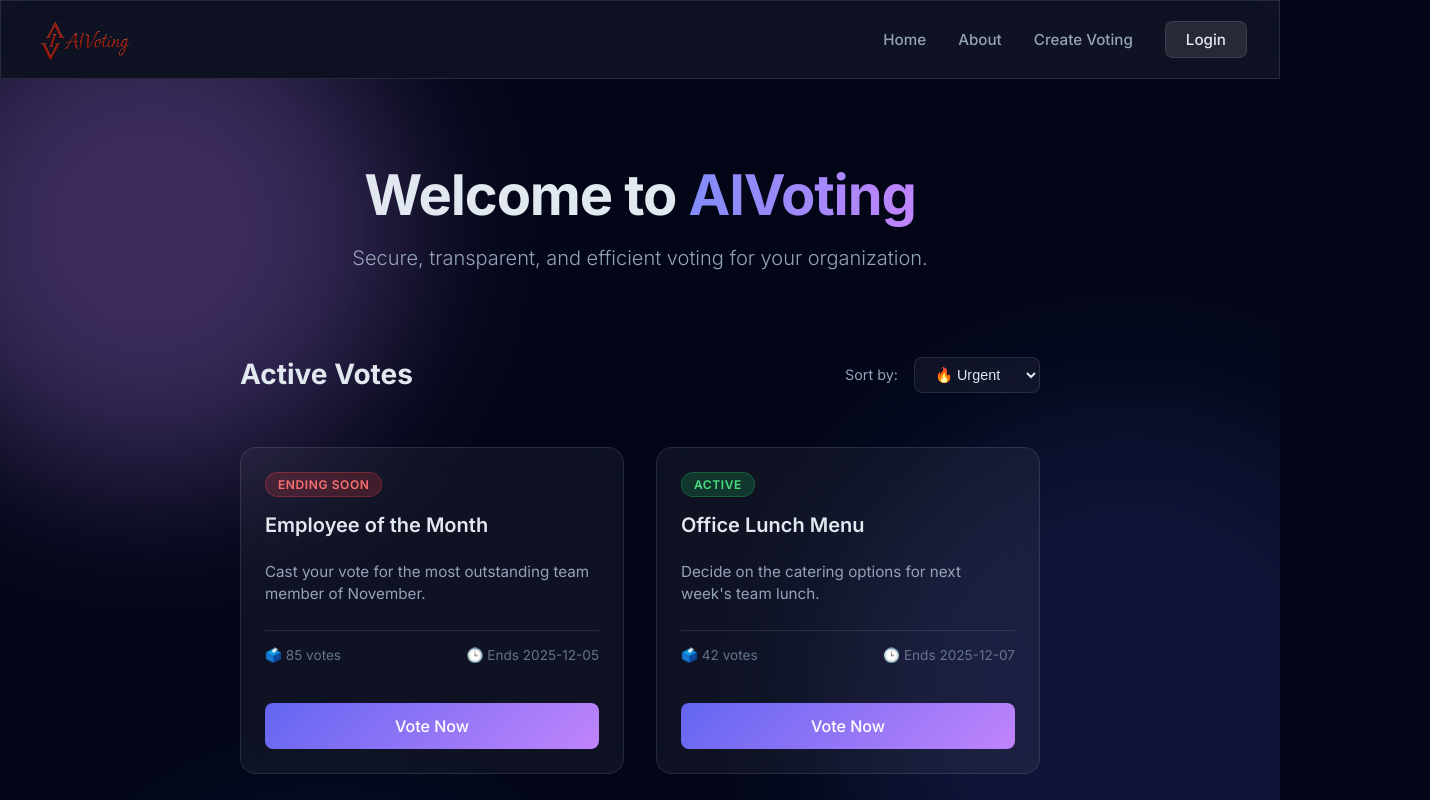
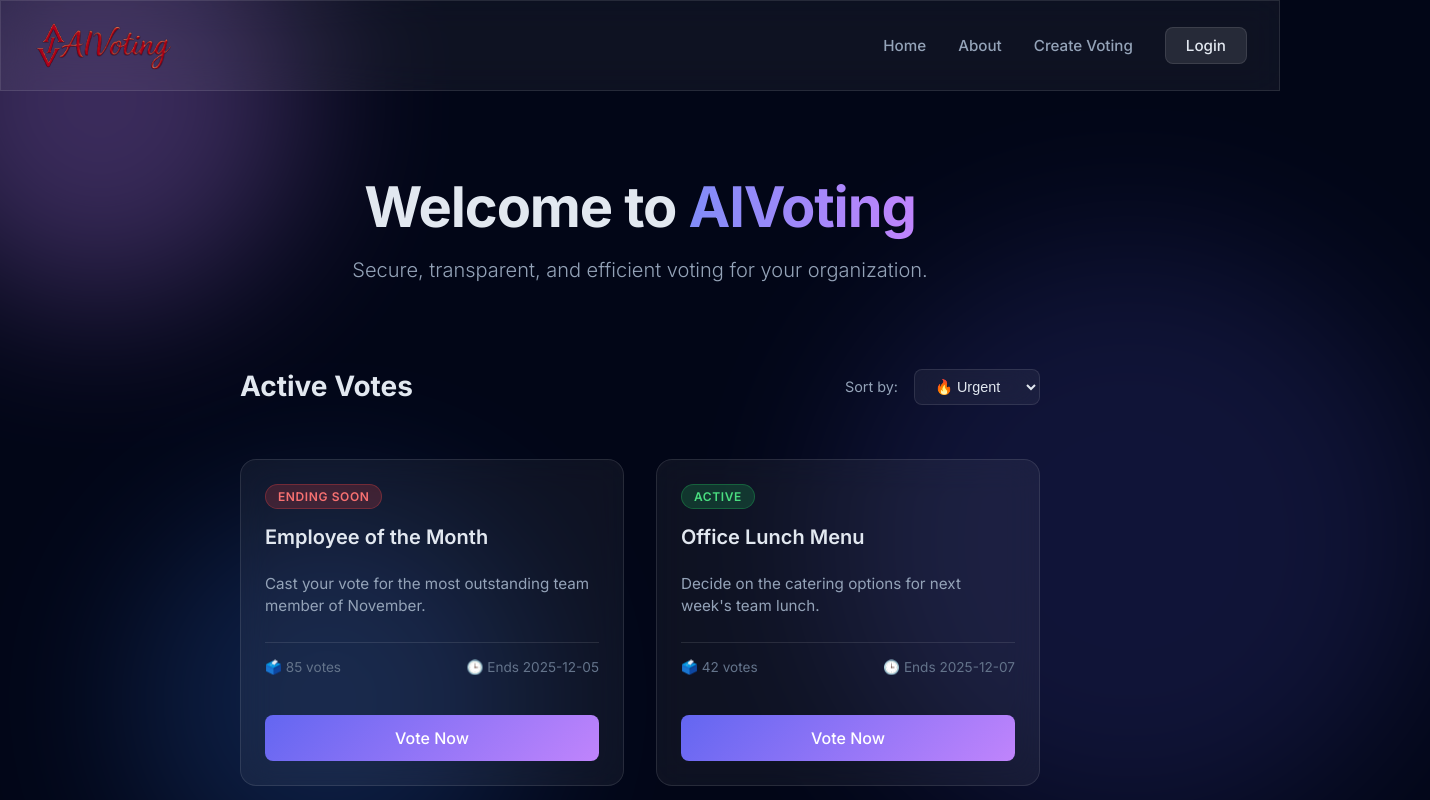
Before and after one commit to Eason20050201/AIV-Voting, a React (Vite) app in the folder frontend/: page / in a window 1280 px wide. Shown: the top 800 px of the page, 1430 px wide, since content can reach past the window. Built offline with nearby package versions, Linux system fonts and the light colour scheme; what @iota/dapp-kit, @iota/iota-sdk would draw is missing.

Commit message:
refactor: Remove C2PA metadata from SVG logo, decrease purple blob size, and reorder the header in the main layout.

```diff
--- a/frontend/src/components/Header.css
+++ b/frontend/src/components/Header.css
@@ -23,7 +23,8 @@
 }
 
 .logo-img {
-  height: 45px;
+  height: 55px;
+  padding-top: 2px;
   /* width: auto; */
   /* border-radius: 6px; */
 }
--- a/frontend/src/layouts/MainLayout.css
+++ b/frontend/src/layouts/MainLayout.css
@@ -25,8 +25,8 @@
 .blob-purple {
   top: -100px;
   left: -100px;
-  width: 500px;
-  height: 500px;
+  width: 400px;
+  height: 400px;
   background-color: var(--color-purple-400);
   opacity: 0.3;
 }
--- a/frontend/src/layouts/MainLayout.jsx
+++ b/frontend/src/layouts/MainLayout.jsx
@@ -7,12 +7,12 @@ import './MainLayout.css';
 const MainLayout = () => {
   return (
     <div className="main-layout">
-      <Header />
-      <main className="main-content">
-        {/* Global Background Blobs */}
+      {/* Global Background Blobs */}
         <div className="blob blob-purple"></div>
         <div className="blob blob-indigo"></div>
         <div className="blob blob-blue"></div>
+      <Header />
+      <main className="main-content">
 
         <Outlet />
       </main>
```
Also changed, not shown: frontend/src/assets/LOGO-name.svg.
